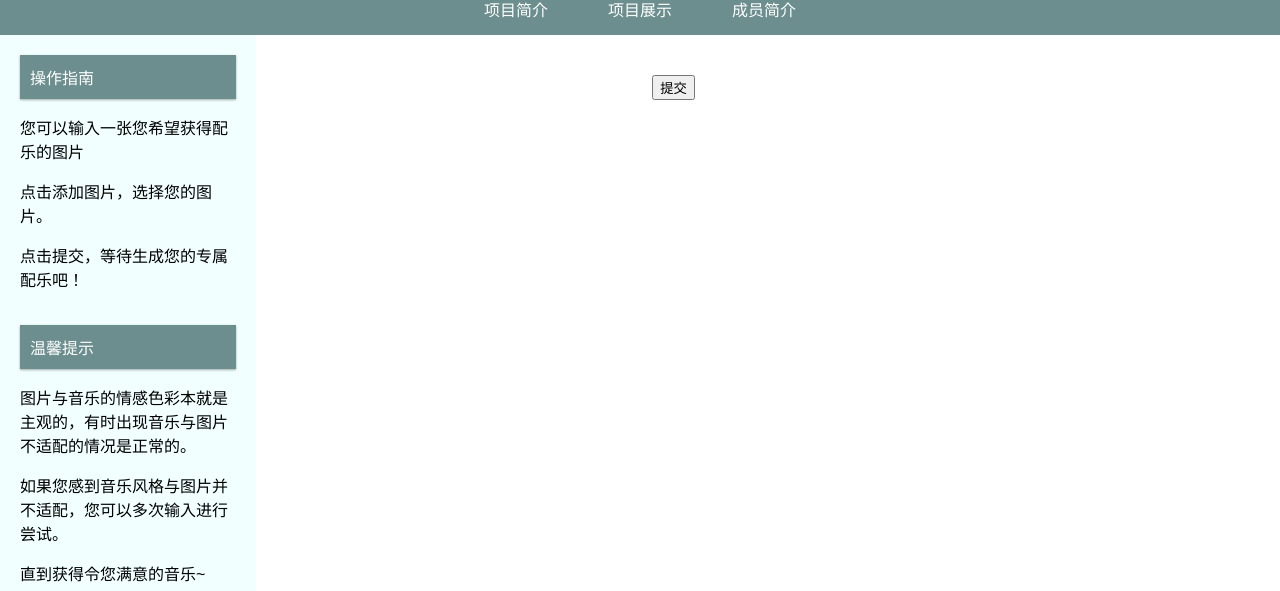
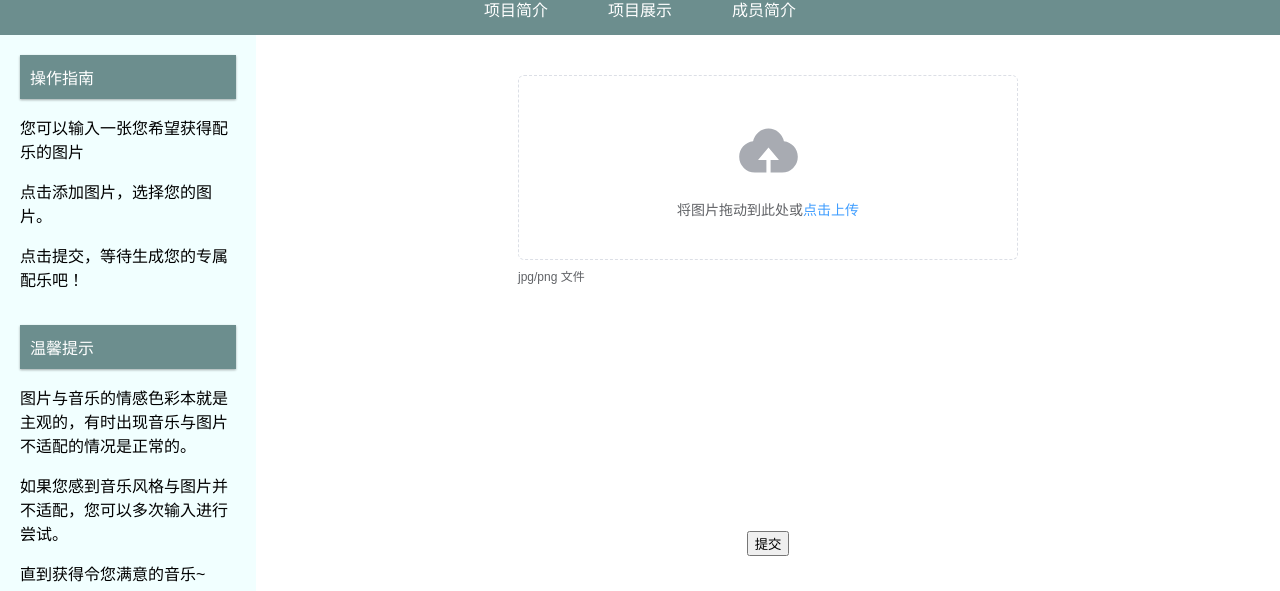
Before and after one commit to Cloud0310/DianCai-Frontend, a Vue app: page /exhibition in a window 1280 px wide. Shown: the part 361-952 px from the top of the page. Built offline with nearby package versions, Linux system fonts and the light colour scheme.

Commit message:
Use element ui components for Form.vue

```diff
--- a/package.json
+++ b/package.json
@@ -10,13 +10,17 @@
     "preinstall": "npx only-allow pnpm"
   },
   "dependencies": {
+    "@element-plus/icons-vue": "^2.1.0",
     "axios": "^1.4.0",
+    "element-plus": "^2.3.9",
     "vue": "^3.3.4",
     "vue-router": "^4.2.4"
   },
   "devDependencies": {
     "@vitejs/plugin-vue": "^4.2.3",
     "typescript": "^5.1.6",
+    "unplugin-auto-import": "^0.16.6",
+    "unplugin-vue-components": "^0.25.1",
     "vite": "^4.4.9",
     "vue-tsc": "^1.8.8"
   }
--- a/src/components/Form.vue
+++ b/src/components/Form.vue
@@ -1,33 +1,47 @@
 <template>
-  <!-- <form action="/upload" id="uploadForm" enctype="image/*" method="post">
-    <p>
-      <label for="file" style="font-weight: bold">添加图片：</label>
-      <input type="file" name="file" id="file" />
-    </p>
-    <p>
-      <a style="font-weight: bold">生成模型：</a>
-      <select name="mode" id="select_2" tabindex="0">
-        <option value="0">测试用</option>
-        <option value="1">Mubert</option>
-        <option value="2">Riffusion</option>
-      </select>
-    </p>
-    <p>
-      <a style="font-weight: bold">您是否有期待的情感色彩：</a>
-      <select name="emo" id="select_1" tabindex="1">
-        <option value="1">none</option>
-        <option value="2">anger</option>
-        <option value="3">contentment</option>
-        <option value="4">excitement</option>
-        <option value="5">sadness</option>
-        <option value="6">amusement</option>
-      </select>
-    </p>
-  </form> -->
   <div class="form">
-    <div class="upload-img"></div>
-    <div class="img-url"></div>
+    <div class="img-source">
+      <div>
+        <el-upload class="upload-img" drag v-model="fileList" auto-upload=false accept="image" limit=1>
+          <el-icon class="el-icon--upload"><upload-filled /></el-icon>
+          <div class="el-upload__text">
+            将图片拖动到此处或<em>点击上传</em>
+          </div>
+          <template #tip>
+            <div class="el-upload__tip">
+              jpg/png 文件
+            </div>
+          </template>
+        </el-upload>
+      </div>
+      <div class="img-url">
+      </div>
+    </div>
     <div class="select-mode"></div>
     <div class="select-emo"></div>
   </div>
 </template>
+
+<script setup lang="ts">
+import { UploadFilled } from '@element-plus/icons-vue';
+import { UploadUserFile } from 'element-plus';
+import { ref } from 'vue';
+
+const fileList = ref<UploadUserFile[]>()
+
+</script>
+
+<style scoped>
+.form {
+  width: 100%;
+  height: 90%;
+  display: flex;
+  flex-direction: column;
+  align-items: center;
+}
+
+.upload-img {
+  width: 500px;
+  height: 25%;
+}
+</style>
--- a/src/routes/Exhibition.vue
+++ b/src/routes/Exhibition.vue
@@ -23,16 +23,18 @@
         <h1>点彩成乐：生成您的专属配乐</h1>
       </div> -->
       <!-- 创建 form 表单 -->
+      <Form />
 
-
-        <div style="text-align: center; width: 80%">
-          <button id="submitButton" type="button">提交</button>
-        </div>
+      <div style="text-align: center; width: 80% height: 10%;">
+        <button id="submitButton" type="button">提交</button>
+      </div>
 
     </div>
   </div>
 </template>
 <script lang="ts" setup>
+import Form from '../components/Form.vue';
+
 
 // import { ref } from 'vue'
 
--- a/tsconfig.json
+++ b/tsconfig.json
@@ -18,7 +18,9 @@
     "strict": true,
     "noUnusedLocals": true,
     "noUnusedParameters": true,
-    "noFallthroughCasesInSwitch": true
+    "noFallthroughCasesInSwitch": true,
+
+    "types": ["element-plus/global"]
   },
   "include": ["src/**/*.ts", "src/**/*.d.ts", "src/**/*.tsx", "src/**/*.vue"],
   "references": [{ "path": "./tsconfig.node.json" }]
--- a/vite.config.ts
+++ b/vite.config.ts
@@ -1,7 +1,18 @@
-import { defineConfig } from 'vite'
-import vue from '@vitejs/plugin-vue'
+import { defineConfig } from "vite";
+import AutoImport from "unplugin-auto-import/vite";
+import Components from "unplugin-vue-components/vite";
+import { ElementPlusResolver } from "unplugin-vue-components/resolvers";
+import vue from "@vitejs/plugin-vue";
 
 // https://vitejs.dev/config/
 export default defineConfig({
-  plugins: [vue()],
-})
+  plugins: [
+    vue(),
+    AutoImport({
+      resolvers: [ElementPlusResolver()],
+    }),
+    Components({
+      resolvers: [ElementPlusResolver()],
+    }),
+  ],
+});
```
Also changed, not shown: auto-imports.d.ts (added, +9 -0 lines), components.d.ts (added, +17 -0 lines), 1 other file (tests, documents, lock files or other folders).
